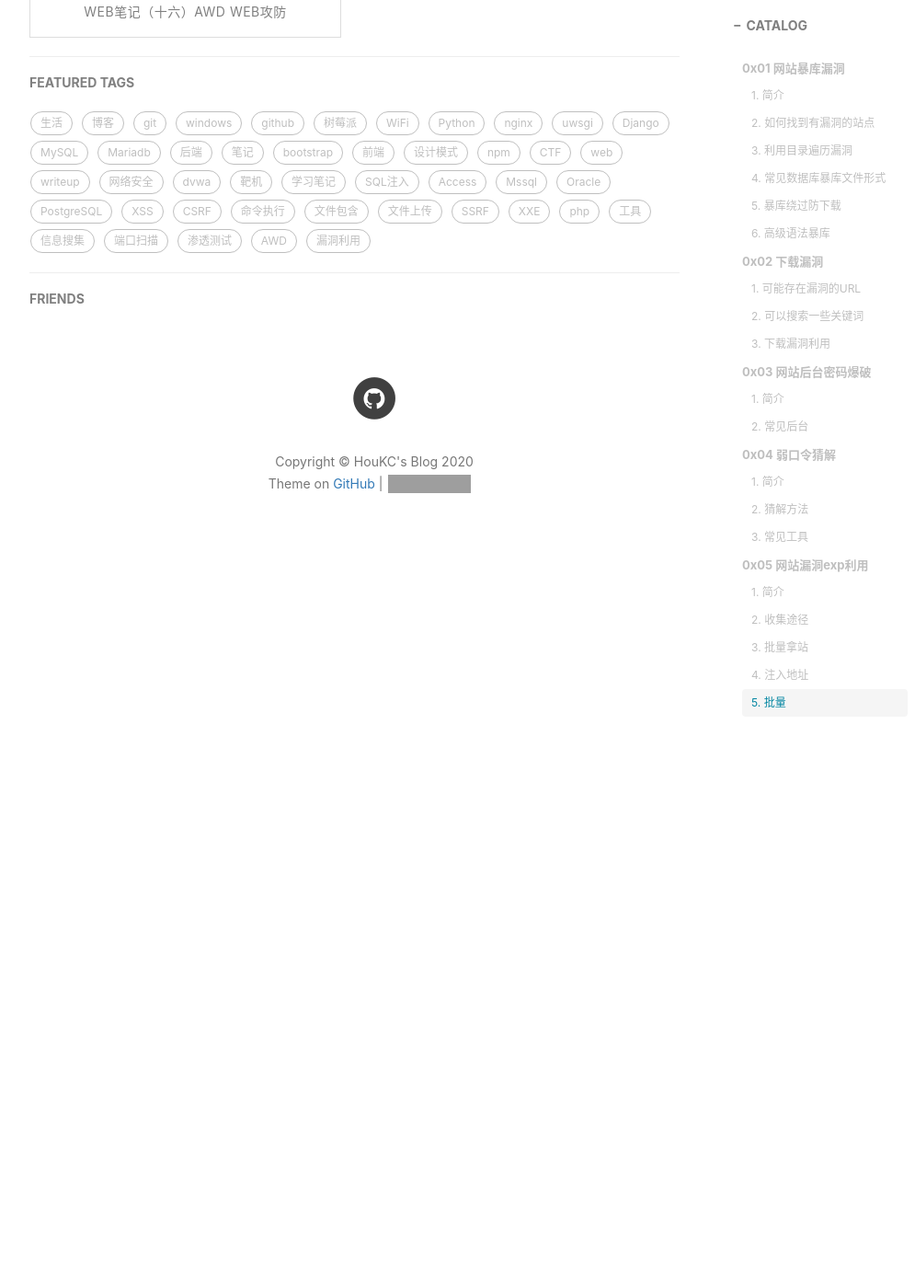
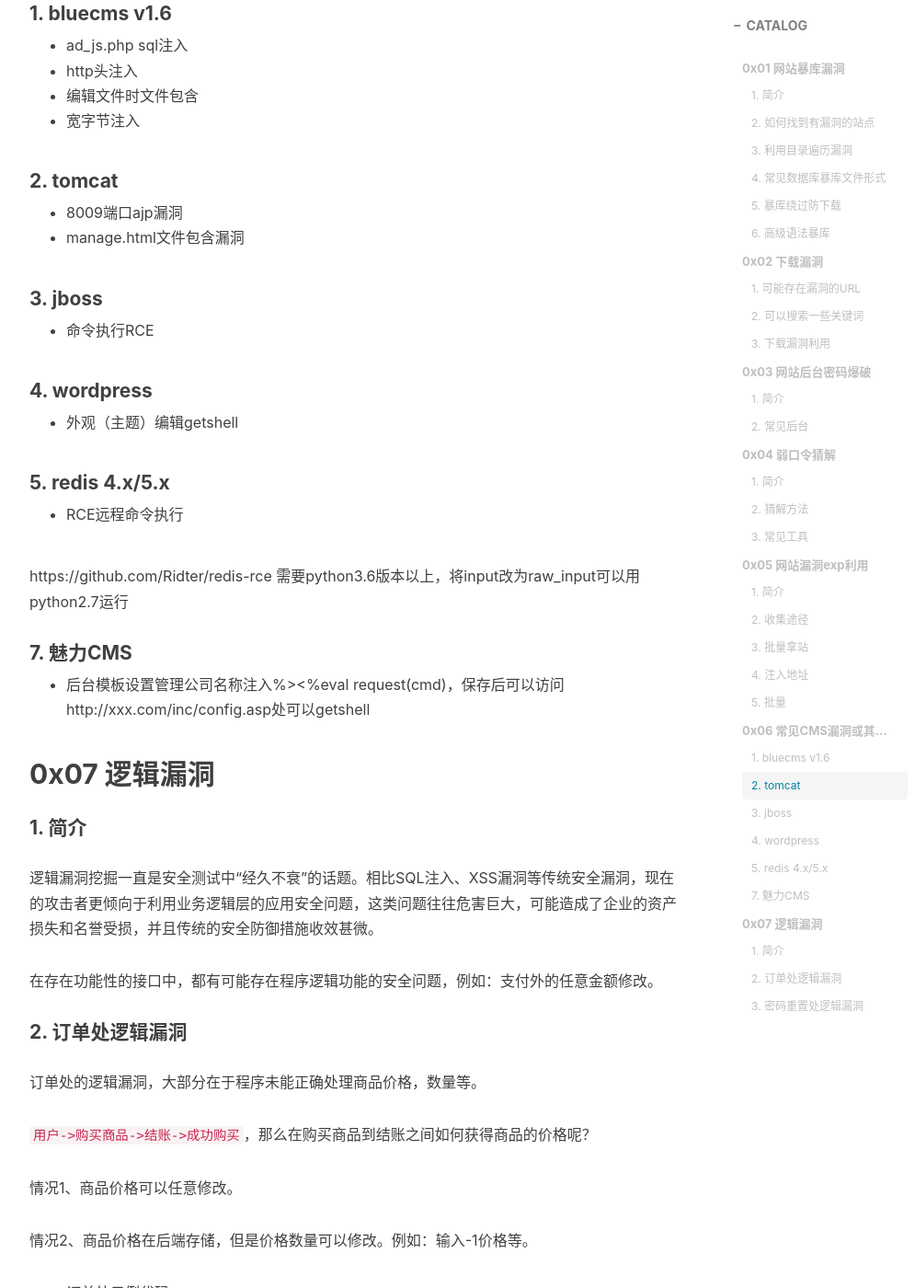
Before and after one commit to HouKC/houkc.github.io, a Jekyll site: the page built from _posts/2020-12-18-phpVulnerability.md, in a window 1280 px wide and 1400 px high, scrolled down 5311 px. Shown: the whole window at 92% size, without its empty margins (233-1228 px from the left). Built offline with Jekyll 4.4.1, drawn with Linux system fonts in a browser that asks for light colours; nearby versions of some CDN libraries; comment, search, counter and statistics services are not loaded; before the commit the page ends 5941 px from its top, so only the background shows below that; some of the changed text lies outside the part shown; grey boxes are pictures that could not be loaded.

Commit message:
update phpVulnerability

````diff
--- a/_posts/2020-12-18-phpVulnerability.md
+++ b/_posts/2020-12-18-phpVulnerability.md
@@ -172,3 +172,129 @@ exp是exploit（漏洞利用）的缩写，当我们cms出现漏洞的时候针
 - Powered by DedeCMS_V57_UTF8_SP1 2004-2011 DesDev Inc
 - inurl:shopxp_news.asp
 - TEXTBOX2.ASP?action=modify&news%69d=122%20and%201=2%20union%20select%201,2,admin%2password,4,5,6,7%20from%20shopxp_admin
+
+
+
+## 0x06 常见CMS漏洞或其他漏洞
+
+#### 1. bluecms v1.6
+
+- ad_js.php sql注入
+- http头注入
+- 编辑文件时文件包含
+- 宽字节注入
+
+#### 2. tomcat
+
+- 8009端口ajp漏洞
+- manage.html文件包含漏洞
+
+#### 3. jboss
+
+- 命令执行RCE
+
+#### 4. wordpress
+
+- 外观（主题）编辑getshell
+
+#### 5. redis 4.x/5.x
+
+- RCE远程命令执行
+
+https://github.com/Ridter/redis-rce    需要python3.6版本以上，将input改为raw_input可以用python2.7运行
+
+#### 7. 魅力CMS
+
+- 后台模板设置管理公司名称注入%><%eval request(cmd)，保存后可以访问http://xxx.com/inc/config.asp处可以getshell
+
+
+
+## 0x07 逻辑漏洞
+
+#### 1. 简介
+
+逻辑漏洞挖掘一直是安全测试中“经久不衰”的话题。相比SQL注入、XSS漏洞等传统安全漏洞，现在的攻击者更倾向于利用业务逻辑层的应用安全问题，这类问题往往危害巨大，可能造成了企业的资产损失和名誉受损，并且传统的安全防御措施收效甚微。
+
+在存在功能性的接口中，都有可能存在程序逻辑功能的安全问题，例如：支付外的任意金额修改。
+
+#### 2. 订单处逻辑漏洞
+
+订单处的逻辑漏洞，大部分在于程序未能正确处理商品价格，数量等。
+
+`用户->购买商品->结账->成功购买`，那么在购买商品到结账之间如何获得商品的价格呢？
+
+情况1、商品价格可以任意修改。
+
+情况2、商品价格在后端存储，但是价格数量可以修改。例如：输入-1价格等。
+
+- 订单处示例代码
+
+```php+HTML
+<?php
+    if(isset($_POST["submit"])){
+        $num = $_POST["num"];
+        $price = $_POST["price"];
+        echo "需要支付： ".$num*$price."元";
+    }
+?>
+<!DOCTYPE html>
+<html>
+<head>
+    <meta charset="utf-8">
+    <title>login price</title>
+</head>
+<body>
+    <h1>提交订单</h1>
+    <form method="post" action="">
+        手机名称：test
+        <br>
+        数量：<input type="text" name="num">
+        <br>
+        <input type="hidden" name="price" value="100">
+        <br>
+        <input type="submit" name="submit" value="确定">
+    </form>
+</body>
+</html>
+```
+
+- 逻辑漏洞防御
+  - 订单多重验证。
+  - 数额巨大采用人工验证。
+
+#### 3. 密码重置处逻辑漏洞
+
+- 密码重置or密码找回区别
+
+实际情况下，用户很可能长时间不使用该系统忘记了对应的用户密码，此时系统应该提供密码找回或修改功能。但是大多数提供的是密码重置，而非密码找回。
+
+明文存储，这样才能找回密码
+
+密文存储，由于加密是不可逆的，所以加密之后无法找回原来的明文密码，所以只能重置。
+
+`用户->重置模块->发送验证码`，`验证身份->成功重置`
+
+如果验证码是一个弱数字。
+
+- 密码重置处逻辑漏洞
+
+如果手机验证码或邮箱验证码为一个4位数，且没有机制来验证输入次数，那么此时存在被破解的风险。
+
+```php
+<?php
+    //$code = rand(0,9) . rand(0,9) . rand(0,9) . rand(0,9);
+    $code = 1234;
+    echo $code;
+    if (isset($_POST["submit"])) {
+        if ($_POST["code"] == $code) {
+            echo "修改成功";
+        }else{
+            echo "验证码错误";
+        }
+    }
+?>
+```
+
+- 逻辑漏洞防御
+  - 设置复杂验证码 例如6位数字
+  - 设置限制次数，比如3次输入错误需要重置验证码 或者 设置时间1分钟有效等。
````
